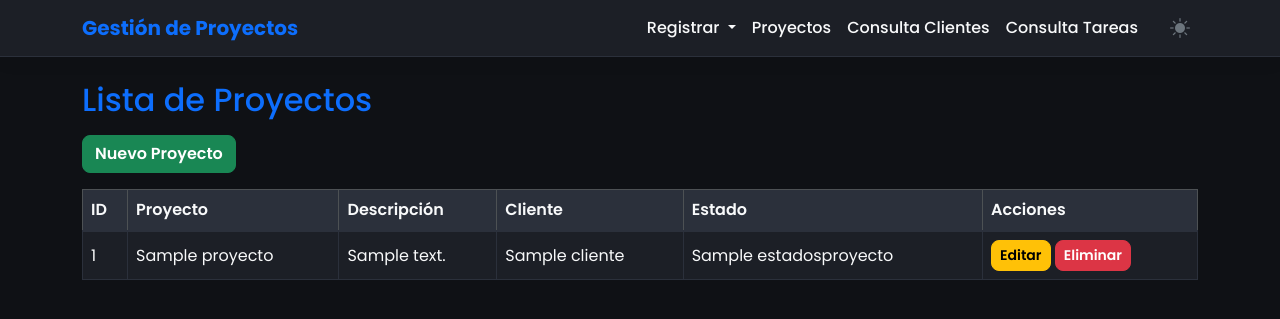
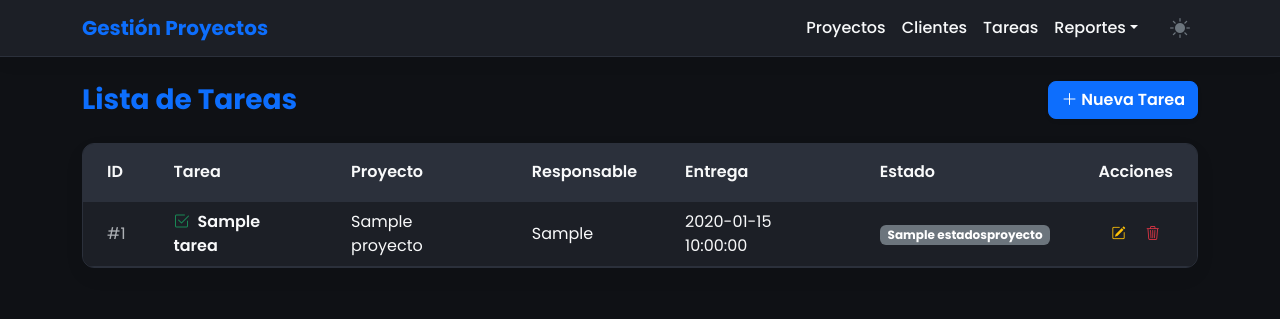
Before and after one commit to pan-sitop/Prj_php, a PHP site: page /tareas/index.php in a window 1280 px wide. Shown: the top 319 px of the page. Run offline with PHP 8.4, Linux system fonts and the light colour scheme; tables that the repository leaves empty or names only in its code hold one stand-in row (values such as "Sample post").

Commit message:
crud completo

```diff
--- a/includes/footer.php
+++ b/includes/footer.php
@@ -1,5 +1,5 @@
 </div>
     <script src="https://cdn.jsdelivr.net/npm/bootstrap@5.3.3/dist/js/bootstrap.bundle.min.js"></script>
-    <script src="assets/js/theme.js"></script>
+    <script src="../assets/js/theme.js"></script>
 </body>
 </html>
--- a/includes/header.php
+++ b/includes/header.php
@@ -91,26 +91,21 @@
 <body>
     <nav class="navbar navbar-expand-lg mb-4">
         <div class="container">
-            <a class="navbar-brand text-primary fw-bold" href="index.php">Gestión de Proyectos</a>
+            <a class="navbar-brand text-primary fw-bold" href="../proyectos/index.php">Gestión Proyectos</a>
             <div class="collapse navbar-collapse">
                 <ul class="navbar-nav ms-auto align-items-center">
+                    <li class="nav-item"><a class="nav-link" href="../proyectos/index.php">Proyectos</a></li>
+                    <li class="nav-item"><a class="nav-link" href="../clientes/index.php">Clientes</a></li>
+                    <li class="nav-item"><a class="nav-link" href="../tareas/index.php">Tareas</a></li>
                     <li class="nav-item dropdown">
-                        <a class="nav-link dropdown-toggle" href="#" role="button" data-bs-toggle="dropdown">
-                            Registrar
-                        </a>
+                        <a class="nav-link dropdown-toggle" href="#" role="button" data-bs-toggle="dropdown">Reportes</a>
                         <ul class="dropdown-menu shadow border-0">
-                            <li><a class="dropdown-item" href="crear.php">Nuevo Proyecto</a></li>
-                            <li><a class="dropdown-item" href="crear_cliente.php">Nuevo Cliente</a></li>
-                            <li><a class="dropdown-item" href="crear_tarea.php">Nueva Tarea</a></li>
+                            <li><a class="dropdown-item" href="../reportes/consulta1.php">Reporte: Proyectos/Cliente</a></li>
+                            <li><a class="dropdown-item" href="../reportes/consulta2.php">Reporte: Detalle Tareas</a></li>
                         </ul>
                     </li>
-                    <li class="nav-item"><a class="nav-link" href="index.php">Proyectos</a></li>
-                    <li class="nav-item"><a class="nav-link" href="consulta1.php">Consulta Clientes</a></li>
-                    <li class="nav-item"><a class="nav-link" href="consulta2.php">Consulta Tareas</a></li>
                     <li class="nav-item ms-3">
-                        <button id="theme-toggle" class="btn btn-outline-secondary btn-sm border-0">
-                            <i id="theme-icon" class="bi bi-moon-fill fs-5"></i>
-                        </button>
+                        <button id="theme-toggle" class="btn btn-outline-secondary btn-sm border-0"><i id="theme-icon" class="bi bi-moon-fill fs-5"></i></button>
                     </li>
                 </ul>
             </div>
--- a/index.php
+++ b/index.php
@@ -1,29 +1,4 @@
 <?php
-include 'config/conexion.php';
-include 'includes/header.php';
-    $sql="SELECT p.id, p.nombre, p.descripcion, c.nombre AS cliente, e.nombre AS estado FROM Proyectos p JOIN Clientes c ON p.cliente_id=c.id JOIN EstadosProyecto e ON p.estado_id=e.id";
-    $result=$conn->query($sql);
-    ?>
-    <h2 class="text-primary mb-3">Lista de Proyectos</h2>
-    <a href="crear.php" class="btn btn-success mb-3">Nuevo Proyecto</a>
-    <table class="table table-bordered table-hover">
-        <thead class="table-dark">
-            <tr><th>ID</th><th>Proyecto</th><th>Descripción</th><th>Cliente</th><th>Estado</th><th>Acciones</th></tr>
-        </thead>
-        <tbody>
-        <?php while($row=$result->fetch_assoc()){ ?>
-            <tr>
-                <td><?php echo $row['id']; ?></td>
-                <td><?php echo $row['nombre']; ?></td>
-                <td><?php echo $row['descripcion']; ?></td>
-                <td><?php echo $row['cliente']; ?></td>
-                <td><?php echo $row['estado']; ?></td>
-                <td>
-                    <a href="editar.php?id=<?php echo $row['id']; ?>" class="btn btn-warning btn-sm">Editar</a>
-                    <a href="eliminar.php?id=<?php echo $row['id']; ?>" class="btn btn-danger btn-sm" onclick="return confirm('¿Eliminar?');">Eliminar</a>
-                </td>
-            </tr>
-        <?php } ?>
-        </tbody>
-    </table>
-<?php include 'includes/footer.php'; ?>
+header("Location: proyectos/index.php");
+exit();
+?>
--- a/eliminar.php
+++ b/proyectos/eliminar.php
@@ -1,10 +1,10 @@
 <?php
-    include 'config/conexion.php';
+    include '../config/conexion.php';
     $id=$_GET['id'];
     $sql="DELETE FROM Proyectos WHERE id=?";
     $stmt=$conn->prepare($sql);
     $stmt->bind_param("i",$id);
     $stmt->execute();
-    header("Location: index.php");
+    header("Location: ../proyectos/index.php");
     exit();
 ?>
--- a/consulta1.php
+++ b/reportes/consulta1.php
@@ -1,6 +1,6 @@
 <?php
-    include 'config/conexion.php';
-    include 'includes/header.php';
+    include '../config/conexion.php';
+    include '../includes/header.php';
 
     $sql="SELECT c.nombre AS cliente, COUNT(p.id) AS total_proyectos FROM Clientes c LEFT JOIN Proyectos p ON c.id=p.cliente_id GROUP BY c.id";
     $result=$conn->query($sql);
@@ -16,4 +16,4 @@
         <?php } ?>
         </tbody>
     </table>
-<?php include 'includes/footer.php'; ?>
+<?php include '../includes/footer.php'; ?>
--- a/consulta2.php
+++ b/reportes/consulta2.php
@@ -1,6 +1,6 @@
 <?php
-    include 'config/conexion.php';
-    include 'includes/header.php';
+    include '../config/conexion.php';
+    include '../includes/header.php';
 
     $sql="SELECT p.nombre AS proyecto, t.nombre AS tarea, t.asignado_a, t.fecha_entrega, e.nombre AS estado_tarea FROM Tareas t JOIN Proyectos p ON t.proyecto_id=p.id JOIN EstadosProyecto e ON t.estado_id=e.id";
     $result=$conn->query($sql);
@@ -22,4 +22,4 @@
         <?php } ?>
         </tbody>
     </table>
-<?php include 'includes/footer.php'; ?>
+<?php include '../includes/footer.php'; ?>
--- /dev/null
+++ b/tareas/index.php
@@ -0,0 +1,44 @@
+<?php
+include '../config/conexion.php';
+include '../includes/header.php';
+$sql="SELECT t.id, t.nombre, t.asignado_a, t.fecha_entrega, p.nombre AS proyecto, e.nombre AS estado FROM Tareas t JOIN Proyectos p ON t.proyecto_id=p.id JOIN EstadosProyecto e ON t.estado_id=e.id";
+$result=$conn->query($sql);
+?>
+<div class="d-flex justify-content-between align-items-center mb-4">
+    <h3 class="fw-bold mb-0 text-primary">Lista de Tareas</h3>
+    <a href="crear.php" class="btn btn-primary shadow-sm"><i class="bi bi-plus-lg"></i> Nueva Tarea</a>
+</div>
+<div class="card overflow-hidden">
+    <div class="table-responsive">
+        <table class="table table-hover mb-0">
+            <thead>
+                <tr>
+                    <th class="py-3 px-4">ID</th>
+                    <th class="py-3 px-4">Tarea</th>
+                    <th class="py-3 px-4">Proyecto</th>
+                    <th class="py-3 px-4">Responsable</th>
+                    <th class="py-3 px-4">Entrega</th>
+                    <th class="py-3 px-4">Estado</th>
+                    <th class="py-3 px-4 text-center">Acciones</th>
+                </tr>
+            </thead>
+            <tbody>
+            <?php while($row=$result->fetch_assoc()){ ?>
+                <tr>
+                    <td class="px-4 text-muted">#<?php echo $row['id']; ?></td>
+                    <td class="px-4 fw-semibold"><i class="bi bi-check2-square text-success me-2"></i><?php echo $row['nombre']; ?></td>
+                    <td class="px-4"><?php echo $row['proyecto']; ?></td>
+                    <td class="px-4"><?php echo $row['asignado_a']; ?></td>
+                    <td class="px-4"><?php echo $row['fecha_entrega']; ?></td>
+                    <td class="px-4"><span class="badge bg-secondary"><?php echo $row['estado']; ?></span></td>
+                    <td class="px-4 text-center">
+                        <a href="editar.php?id=<?php echo $row['id']; ?>" class="btn btn-sm btn-outline-warning border-0"><i class="bi bi-pencil-square"></i></a>
+                        <a href="eliminar.php?id=<?php echo $row['id']; ?>" class="btn btn-sm btn-outline-danger border-0" onclick="return confirm('¿Eliminar tarea?');"><i class="bi bi-trash3"></i></a>
+                    </td>
+                </tr>
+            <?php } ?>
+            </tbody>
+        </table>
+    </div>
+</div>
+<?php include '../includes/footer.php'; ?>
```
Also changed, not shown: clientes/crear.php (renamed from crear_cliente.php, +4 -4 lines), clientes/editar.php (added, +29 -0 lines), clientes/eliminar.php (added, +7 -0 lines), clientes/index.php (added, +38 -0 lines), proyectos/crear.php (renamed from crear.php, +5 -5 lines), proyectos/editar.php (renamed from editar.php, +5 -5 lines), proyectos/index.php (added, +29 -0 lines), tareas/crear.php (renamed from crear_tarea.php, +5 -5 lines), tareas/editar.php (added, +54 -0 lines), tareas/eliminar.php (added, +7 -0 lines).
